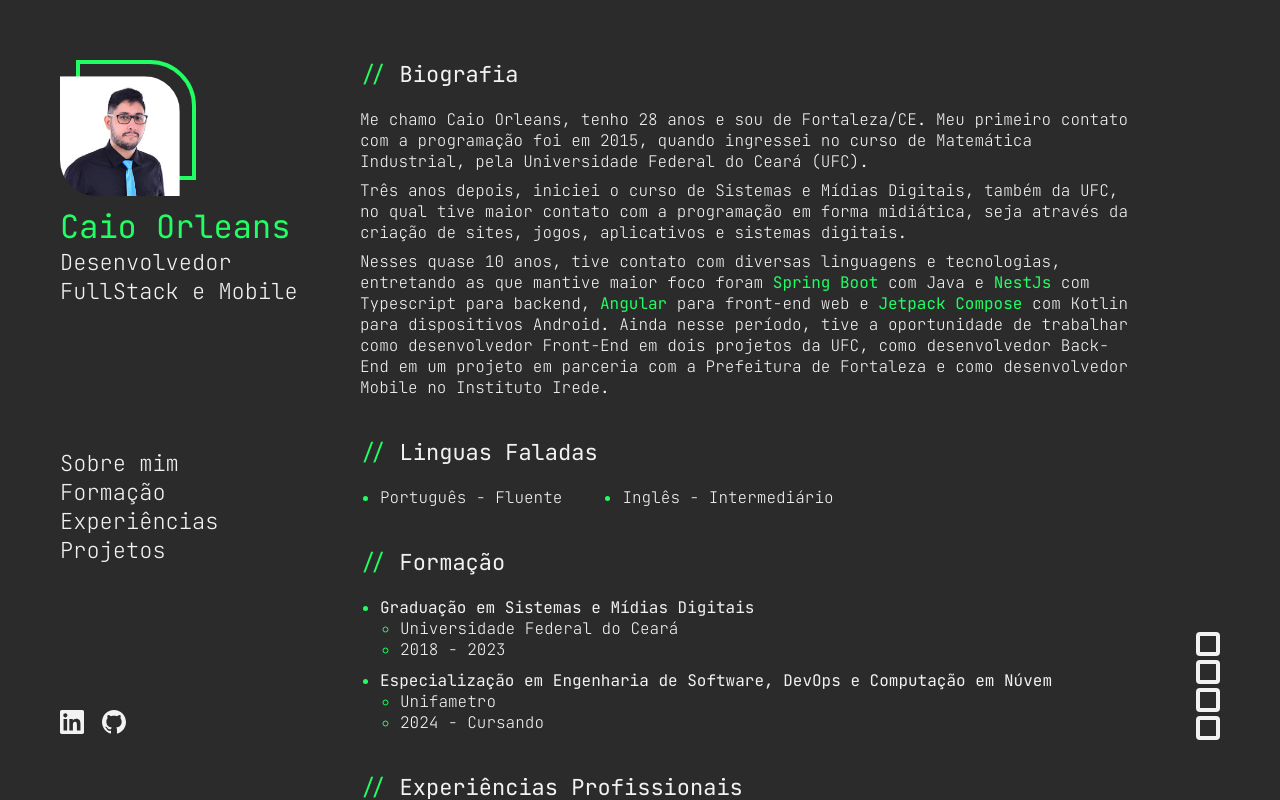
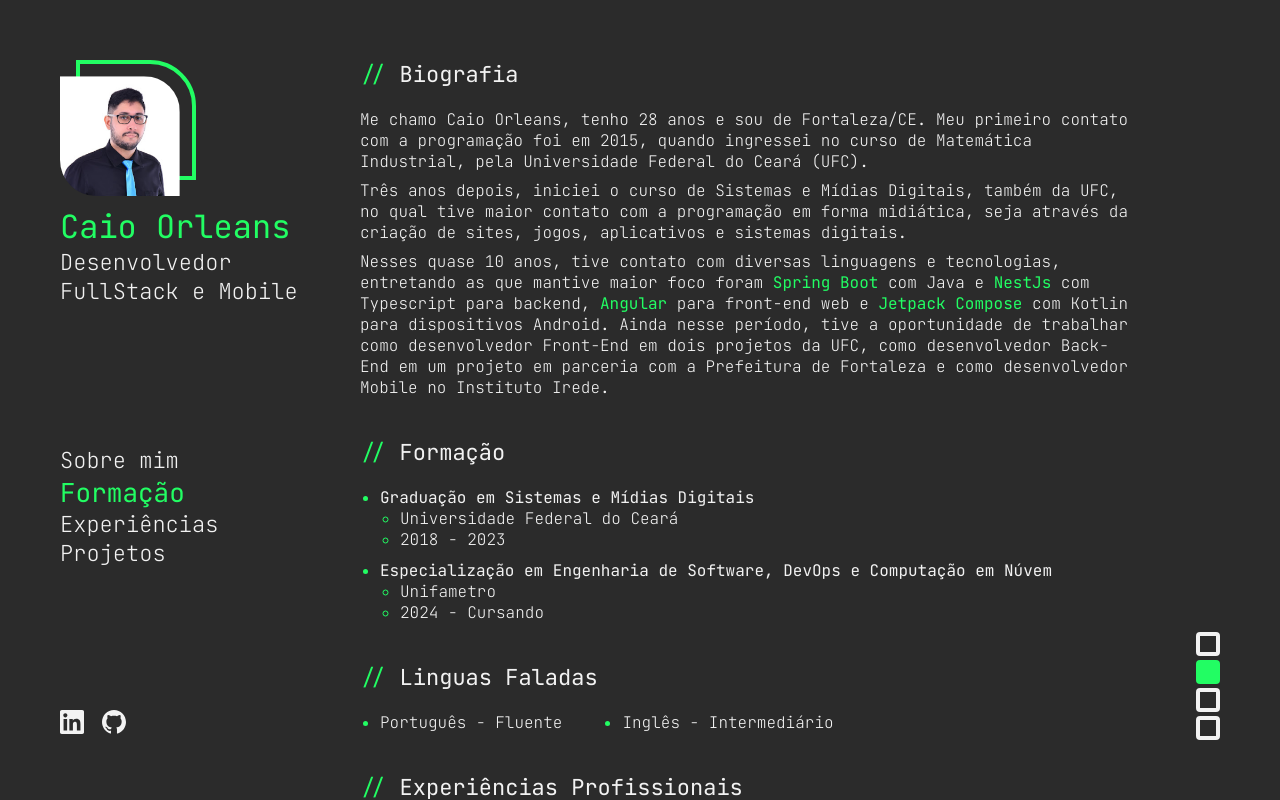
Before and after one commit to caioorleans/portfolio, an Angular app: page / in a window 1280 px wide. Shown: the top 800 px of the page. Built offline with nearby package versions, Linux system fonts and the light colour scheme.

Commit message:
Indicators

```diff
--- a/src/app/app.component.css
+++ b/src/app/app.component.css
@@ -94,6 +94,7 @@
 @media(min-width:480px){
     #container-content {
         padding-right: 84px;
+        margin-bottom: 60px;
     }
 
     #container-indicator {
--- a/src/app/app.component.html
+++ b/src/app/app.component.html
@@ -11,27 +11,28 @@
         <div class="black-screen" [ngClass]="{showBlackScreen: showMenu}"></div>
         <app-menu
             [isMenuActive]="showMenu"
+            [activeSection]="currentSection"
             (emitterCloseMenu)="changeMenuState()">
         </app-menu>
     </div>
     <div id = "container-menu" class="full-height">
-        <app-menu></app-menu>
+        <app-menu [activeSection]="currentSection"></app-menu>
     </div>
     <div id = "container-content" class="full-height">
         <app-content></app-content>
     </div>
     <div id = "container-indicator">
         <a href="#about-me">
-            <div class="indicator"></div>
+            <div class="indicator" [ngClass]="currentSection == 'about-me' ? 'active-indicator' : ''"></div>
         </a>
         <a href="#qualification">
-            <div class="indicator"></div>
+            <div class="indicator" [ngClass]="currentSection == 'qualification' ? 'active-indicator' : ''"></div>
         </a>
         <a href="#experiences">
-            <div class="indicator"></div>
+            <div class="indicator" [ngClass]="currentSection == 'experiences' ? 'active-indicator' : ''"></div>
         </a>
         <a href="#about-me">
-            <div class="indicator"></div>
+            <div class="indicator" [ngClass]="currentSection == '' ? 'active-indicator' : ''"></div>
         </a>
     </div>
 </div>
--- a/src/app/app.component.ts
+++ b/src/app/app.component.ts
@@ -15,6 +15,28 @@ export class AppComponent {
 
   showMenu = false;
 
+  currentSection?: string = 'about-me';
+
+  @HostListener('window:scroll', [])
+  onWindowScroll(): void {
+    const sections = document.querySelectorAll('.section');
+    let foundSection = this.currentSection ? this.currentSection : 'about-me'; // Default
+    const viewportMiddle = window.innerHeight / 2;
+
+    sections.forEach((section) => {
+      const rect = section.getBoundingClientRect();
+      const sectionMiddle = rect.top + rect.height / 2; // Ponto central da seção
+
+      // Verifica se o centro da seção está próximo do meio do viewport
+      if (rect.bottom >= viewportMiddle - 10 && rect.top <= viewportMiddle + 10) {
+        foundSection = section.id;
+      }
+    });
+
+    this.currentSection = foundSection;
+    console.log(this.currentSection)
+  }
+
   changeMenuState(){
     this.showMenu = !this.showMenu
   }
--- a/src/app/components/content/content.component.html
+++ b/src/app/components/content/content.component.html
@@ -4,12 +4,6 @@
 
 <app-section id="about-me" class="section" [title]="info.biografy.title">
     <p class="dynamic-content" [innerHTML]="item" *ngFor="let item of info.biografy.content">{{item}}</p>
-</app-section>
-
-<app-section [title]="info.languages.title">
-    <ul id="languages-spoken">
-        <li *ngFor="let item of info.languages.content" class="languages-item">{{item.language}} - {{item.level}}</li>
-    </ul>
 </app-section>
 
 <app-section id="qualification" class="section" [title]="info.qualifications.title">
@@ -21,6 +15,12 @@
     </ul>
 </app-section>
 
+<app-section [title]="info.languages.title">
+    <ul id="languages-spoken">
+        <li *ngFor="let item of info.languages.content" class="languages-item">{{item.language}} - {{item.level}}</li>
+    </ul>
+</app-section>
+
 <app-section id="experiences" class="section" [title]="info.experiences.title">
     <ul>
         <app-experience-item
--- a/src/app/components/content/content.component.ts
+++ b/src/app/components/content/content.component.ts
@@ -25,28 +25,6 @@ export class ContentComponent {
   constructor(private sanitizer: DomSanitizer) {
     const rawHtml = '';
     this.htmlContent = this.sanitizer.bypassSecurityTrustHtml(rawHtml);
-  }
-
-  currentSection?: string = 'about-me';
-
-  @HostListener('window:scroll', [])
-  onWindowScroll(): void {
-    const sections = document.querySelectorAll('.section');
-    let foundSection = this.currentSection ? this.currentSection : 'about-me'; // Default
-    const viewportMiddle = window.innerHeight / 2;
-
-    sections.forEach((section) => {
-      const rect = section.getBoundingClientRect();
-      const sectionMiddle = rect.top + rect.height / 2; // Ponto central da seção
-
-      // Verifica se o centro da seção está próximo do meio do viewport
-      if (rect.bottom >= viewportMiddle - 10 && rect.top <= viewportMiddle + 10) {
-        foundSection = section.id;
-      }
-    });
-
-    this.currentSection = foundSection;
-    console.log(this.currentSection)
   }
 
   info = {
--- a/src/app/components/menu/menu.component.html
+++ b/src/app/components/menu/menu.component.html
@@ -3,10 +3,26 @@
     <app-photo-and-description class="photo-description"></app-photo-and-description>
 
     <ul id = "menu-itens">
-        <li><a class="menu-item" href="#about-me" (click)="notifyCloseMenu()">Sobre mim</a></li>
-        <li><a class="menu-item" href="#qualification" (click)="notifyCloseMenu()">Formação</a></li>
-        <li><a class="menu-item" href="#experiences" (click)="notifyCloseMenu()">Experiências</a></li>
-        <li><a class="menu-item" href="" (click)="notifyCloseMenu()">Projetos</a></li>
+        <li>
+            <a class="menu-item"
+                [ngClass]="activeSection == 'about-me' ? 'selected-item' : ''"
+                href="#about-me" (click)="notifyCloseMenu()">Sobre mim</a>
+        </li>
+        <li>
+            <a class="menu-item"
+                [ngClass]="activeSection == 'qualification' ? 'selected-item' : ''"
+                href="#qualification" (click)="notifyCloseMenu()">Formação</a>
+        </li>
+        <li>
+            <a class="menu-item"
+                [ngClass]="activeSection == 'experiences' ? 'selected-item' : ''"
+                href="#experiences" (click)="notifyCloseMenu()">Experiências</a>
+            </li>
+        <li>
+            <a class="menu-item"
+                [ngClass]="activeSection == '' ? 'selected-item' : ''"
+                href="" (click)="notifyCloseMenu()">Projetos</a>
+            </li>
     </ul>
 
     <ul id = "icons-social-media">
--- a/src/app/components/menu/menu.component.ts
+++ b/src/app/components/menu/menu.component.ts
@@ -11,7 +11,8 @@ import { CommonModule } from '@angular/common';
 })
 export class MenuComponent {
   @Output() emitterCloseMenu = new EventEmitter<void>();
-  @Input() isMenuActive?:Boolean
+  @Input() isMenuActive?:Boolean;
+  @Input() activeSection?:String;
 
   notifyCloseMenu(){
     this.emitterCloseMenu.emit();
```
